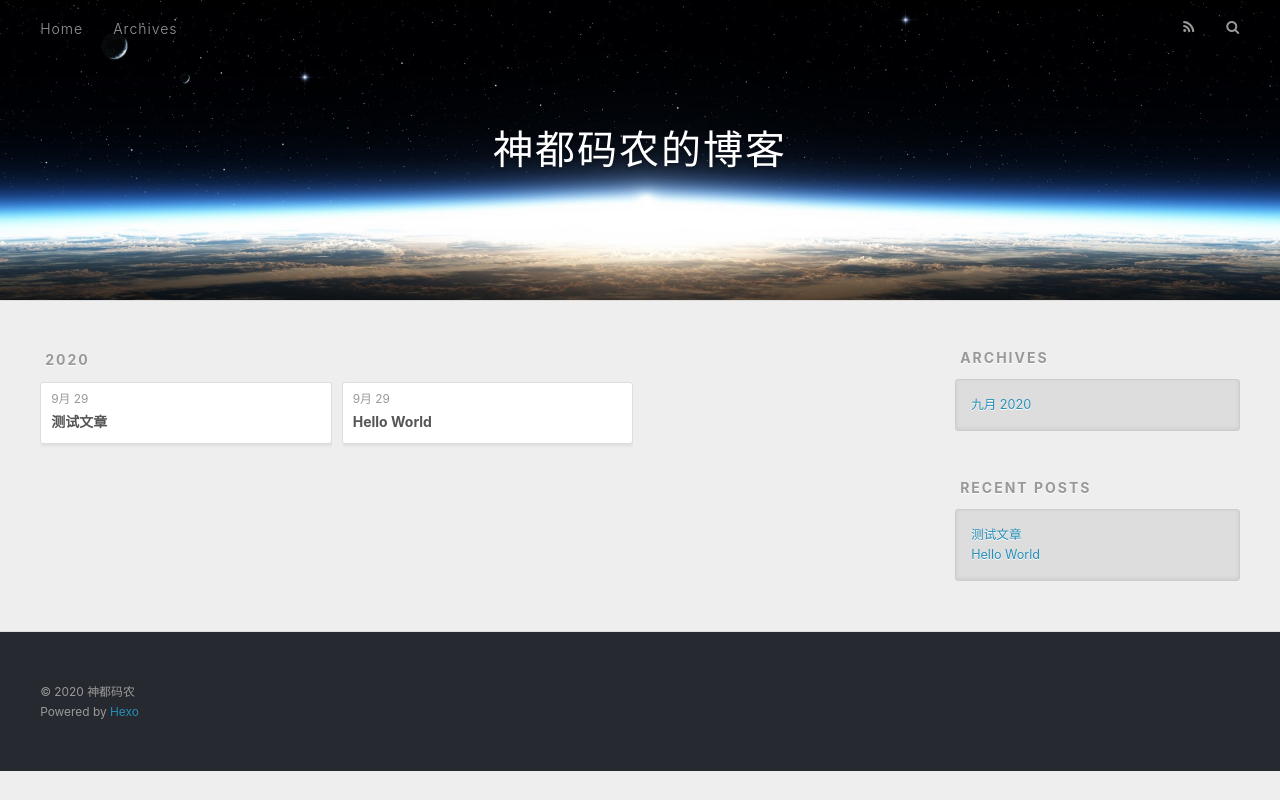
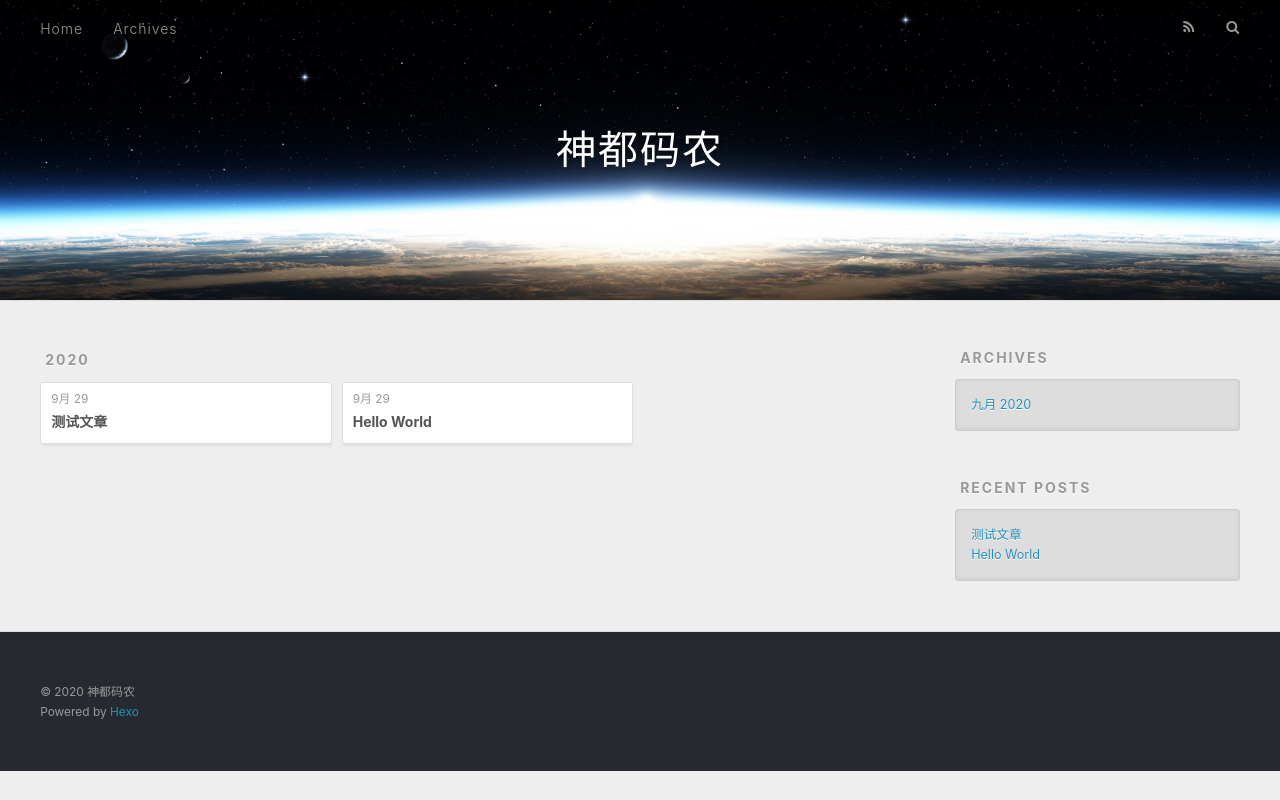
Before and after one commit to yxb1987/yxb1987.github.io, a plain HTML site: page archives/2020/09/index.html in a window 1280 px wide. Drawn offline with nearby package versions, Linux system fonts and the light colour scheme.

Commit message:
Site updated: 2020-09-29 17:15:03

```diff
--- a/archives/2020/09/index.html
+++ b/archives/2020/09/index.html
@@ -5,17 +5,17 @@
 
 
 
-  <title>Archives: 2020/9 | 神都码农的博客</title>
+  <title>Archives: 2020/9 | 神都码农</title>
   <meta name="viewport" content="width=device-width, initial-scale=1, maximum-scale=1">
   <meta property="og:type" content="website">
-<meta property="og:title" content="神都码农的博客">
+<meta property="og:title" content="神都码农">
 <meta property="og:url" content="https://www.jiaoxuefei.cn/archives/2020/09/index.html">
-<meta property="og:site_name" content="神都码农的博客">
+<meta property="og:site_name" content="神都码农">
 <meta property="og:locale" content="zh_CN">
 <meta property="article:author" content="神都码农">
 <meta name="twitter:card" content="summary">
 
-    <link rel="alternate" href="/atom.xml" title="神都码农的博客" type="application/atom+xml">
+    <link rel="alternate" href="/atom.xml" title="神都码农" type="application/atom+xml">
 
 
     <link rel="icon" href="/favicon.png">
@@ -36,7 +36,7 @@
   <div id="header-outer" class="outer">
     <div id="header-title" class="inner">
       <h1 id="logo-wrap">
-        <a href="/" id="logo">神都码农的博客</a>
+        <a href="/" id="logo">神都码农</a>
       </h1>
 
     </div>
```
Also changed, not shown: 2020/09/29/hello-world/index.html (+4 -4 lines), 2020/09/29/测试文章/index.html (+4 -4 lines), archives/2020/index.html (+5 -5 lines), archives/index.html (+5 -5 lines), index.html (+5 -5 lines).
